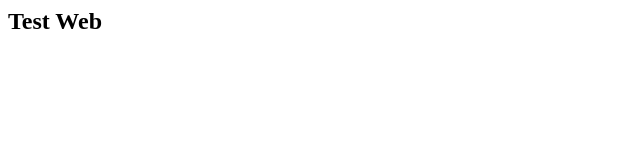
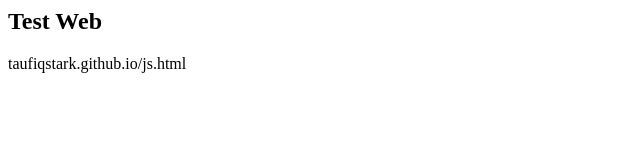
Before and after one commit to TaufiqStark/TaufiqStark.github.io, a plain HTML site: page index.html in a window 1280 px wide. Shown: the whole page, without its empty margins (0-640 px from the left). Drawn offline with Linux system fonts and the light colour scheme.

Commit message:
index.html

```diff
--- a/index.html
+++ b/index.html
@@ -1 +1,2 @@
 <h2>Test Web</h2>
+<embed>taufiqstark.github.io/js.html</embed>
```
